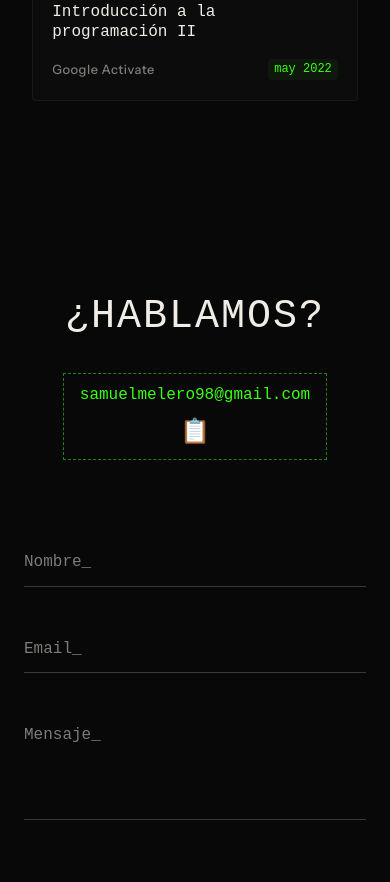
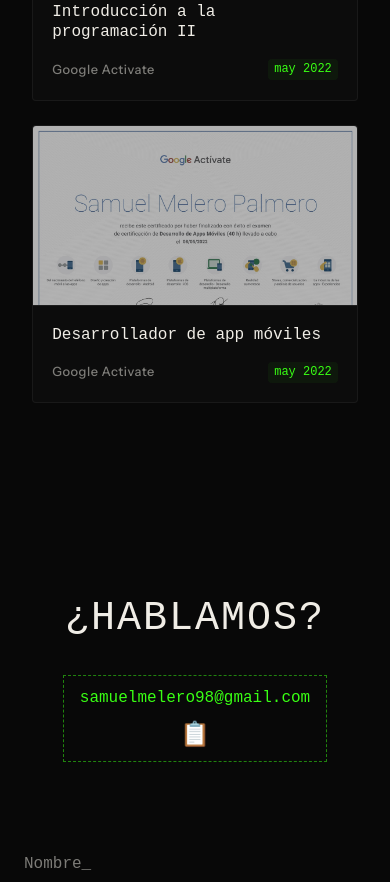
Before and after one commit to samuelmeleroWEB/portfolio, a React (Vite) app: page / in a window 390 px wide. Shown: the part 7500-8382 px from the top of the page. Built offline with nearby package versions, Linux system fonts and the light colour scheme; a web font is replaced by a local one.

Commit message:
feat: vincular imagen devappmobile.jpg y actualizar certificaciones

```diff
--- a/src/data/certifications.ts
+++ b/src/data/certifications.ts
@@ -3,6 +3,7 @@ import google1 from '../assets/images/googleactivate1.jpg';
 import google2 from '../assets/images/googleactivate2.jpg';
 import neoland from '../assets/images/Neolandcertificate.jpg';
 import jsCert from '../assets/images/imgJs.jpg';
+import devAppMobile from '../assets/images/devappmobile.jpg';
 
 export const certifications: Certification[] = [
     {
@@ -23,6 +24,14 @@ export const certifications: Certification[] = [
     },
     {
         id: 'cert-3',
+        title: 'Desarrollador de app móviles',
+        issuer: 'Google Activate',
+        date: '2022-05-20',
+        image: devAppMobile,
+        url: '#'
+    },
+    {
+        id: 'cert-4',
         title: 'Desarrollador full stack',
         issuer: 'Neoland',
         date: '2025-08-10',
@@ -30,7 +39,7 @@ export const certifications: Certification[] = [
         url: '#'
     },
     {
-        id: 'cert-4',
+        id: 'cert-5',
         title: 'INF-302: Javascript',
         issuer: 'Information Technology Specialist',
         date: '2026-03-18',
```
Also changed, not shown: src/assets/images/devappmobile.jpg (added).
